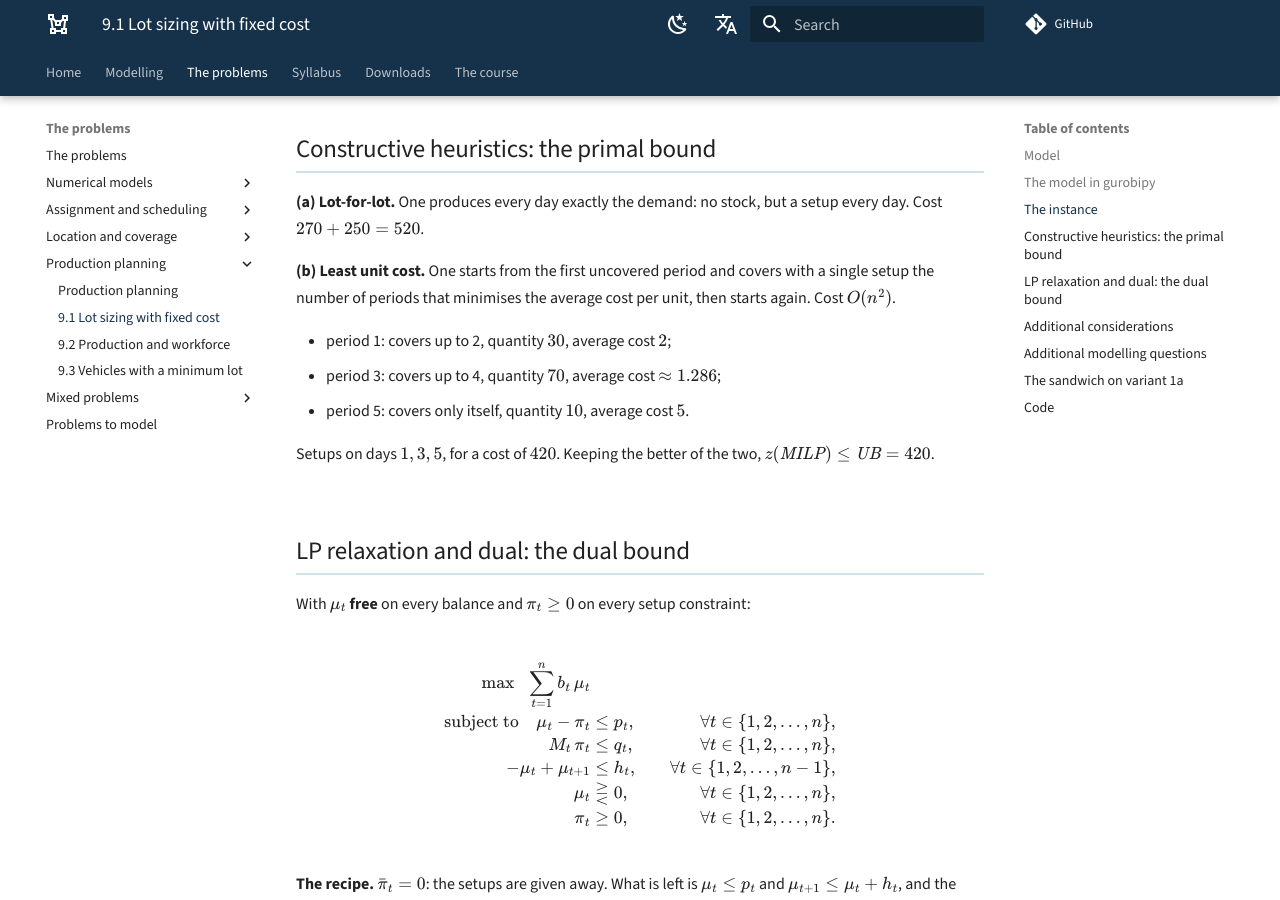
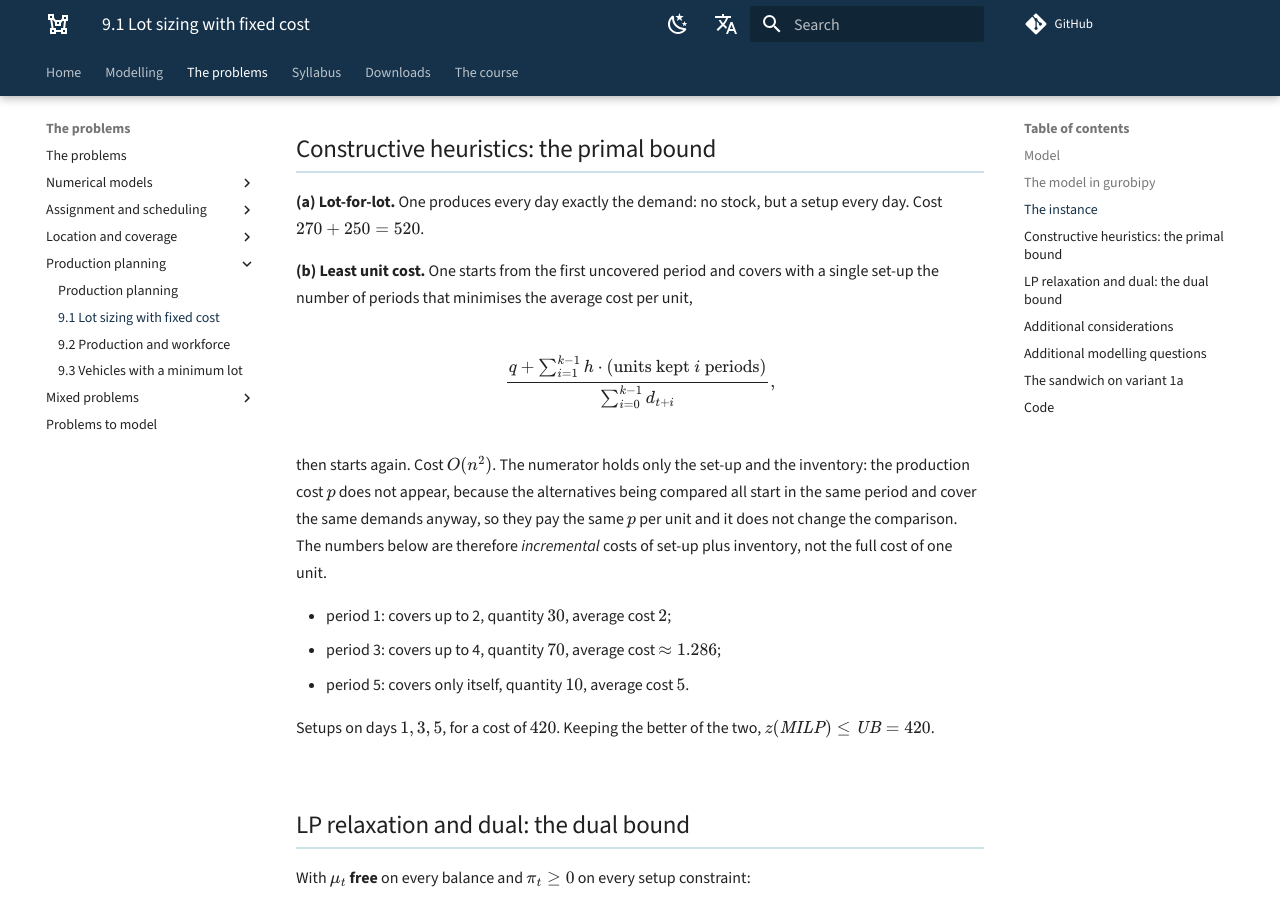
Before and after one commit to fabiofurini/mip-modelling, an MkDocs documentation site: the page built from docs/production-1.md, in a window 1280 px wide and 900 px high, scrolled down 2294 px. Built offline with MkDocs 1.6.1 and Material for MkDocs 9.7.7, drawn with Linux system fonts in a browser that asks for light colours; comment, search, counter and statistics services are not loaded.

Commit message:
The dollars on the page, and the two refinements that were left
In the mutual exclusion box of 10.1 the English version had a `$$...$$` block
inside a list item. Arithmatex nests a span inside another span, MathJax gives
up and the dollars stay on the page --- and the list breaks. The Italian said the
same thing inline, which is right: now the English does too. CI has a check that
looks for nested spans in the built site, so it does not come back.

In the 10.3 card of the mixed index the quantities were still "integer": they
are continuous, with a minimum lot.

In 9.1 the average costs of the least unit cost rule --- 2, 1.286, 5 --- are
incremental costs of set-up plus inventory: the production cost does not appear
because the alternatives being compared start in the same period and cover the
same demands, so they pay the same p per unit. It now says so, with the formula.

Co-Authored-By: Claude Opus 5 <noreply@anthropic.com>

```diff
--- a/docs/production-1.md
+++ b/docs/production-1.md
@@ -102,8 +102,18 @@ $n = 5$ days, $r_0 = r_n = 0$, total demand $110$ units.
 setup every day. Cost $270 + 250 = 520$.
 
 **(b) Least unit cost.** One starts from the first uncovered period and covers
-with a single setup the number of periods that minimises the average cost per
-unit, then starts again. Cost $O(n^2)$.
+with a single set-up the number of periods that minimises the average cost per
+unit,
+
+$$\frac{q + \sum_{i=1}^{k-1} h \cdot (\text{units kept } i \text{ periods})}
+       {\sum_{i=0}^{k-1} d_{t+i}} ,$$
+
+then starts again. Cost $O(n^2)$. The numerator holds only the set-up and the
+inventory: the production cost $p$ does not appear, because the alternatives
+being compared all start in the same period and cover the same demands anyway,
+so they pay the same $p$ per unit and it does not change the comparison. The
+numbers below are therefore *incremental* costs of set-up plus inventory, not the
+full cost of one unit.
 
 - period 1: covers up to 2, quantity $30$, average cost $2$;
 - period 3: covers up to 4, quantity $70$, average cost $\approx 1.286$;
```
Also changed, not shown: docs/mixed-1.md (+2 -5 lines), docs/mixed.md (+2 -2 lines), 2 other files.
